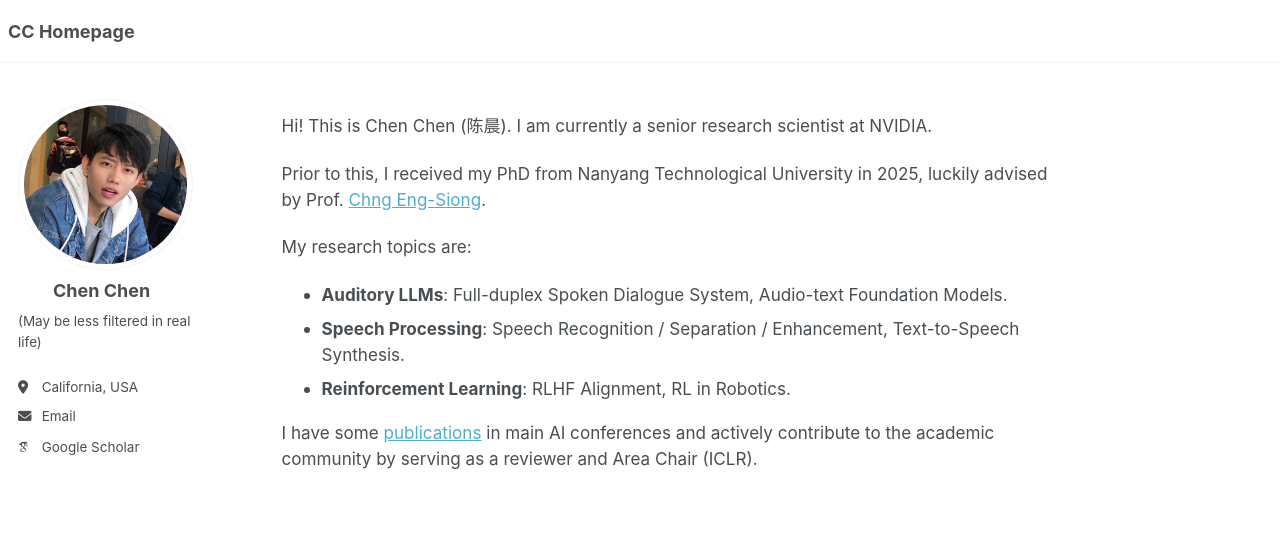
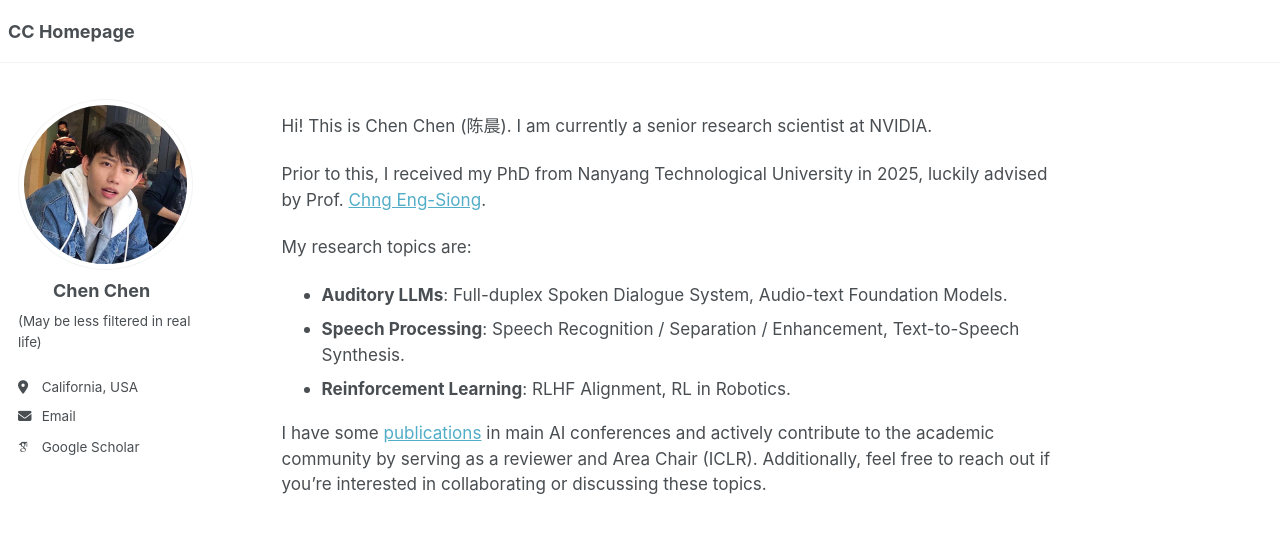
Before and after one commit to cchen1436/cchen1436.github.io, a Jekyll site: the page built from _pages/about.md, in a window 1280 px wide. Shown: the top 533 px of the page. Built offline with Jekyll 4.4.1, drawn with Linux system fonts in a browser that asks for light colours; some web fonts are replaced; a script that is not in the unit is left out.

Commit message:
Update about.md

```diff
--- a/_pages/about.md
+++ b/_pages/about.md
@@ -17,4 +17,4 @@
 - **Speech Processing**: Speech Recognition / Separation / Enhancement, Text-to-Speech Synthesis.
 - **Reinforcement Learning**: RLHF Alignment, RL in Robotics.
 
-I have some [publications](https://scholar.google.com/citations?user=uUmSp1QAAAAJ) in main AI conferences and actively contribute to the academic community by serving as a reviewer and Area Chair (ICLR).
+I have some [publications](https://scholar.google.com/citations?user=uUmSp1QAAAAJ) in main AI conferences and actively contribute to the academic community by serving as a reviewer and Area Chair (ICLR). Additionally, feel free to reach out if you're interested in collaborating or discussing these topics.
```
